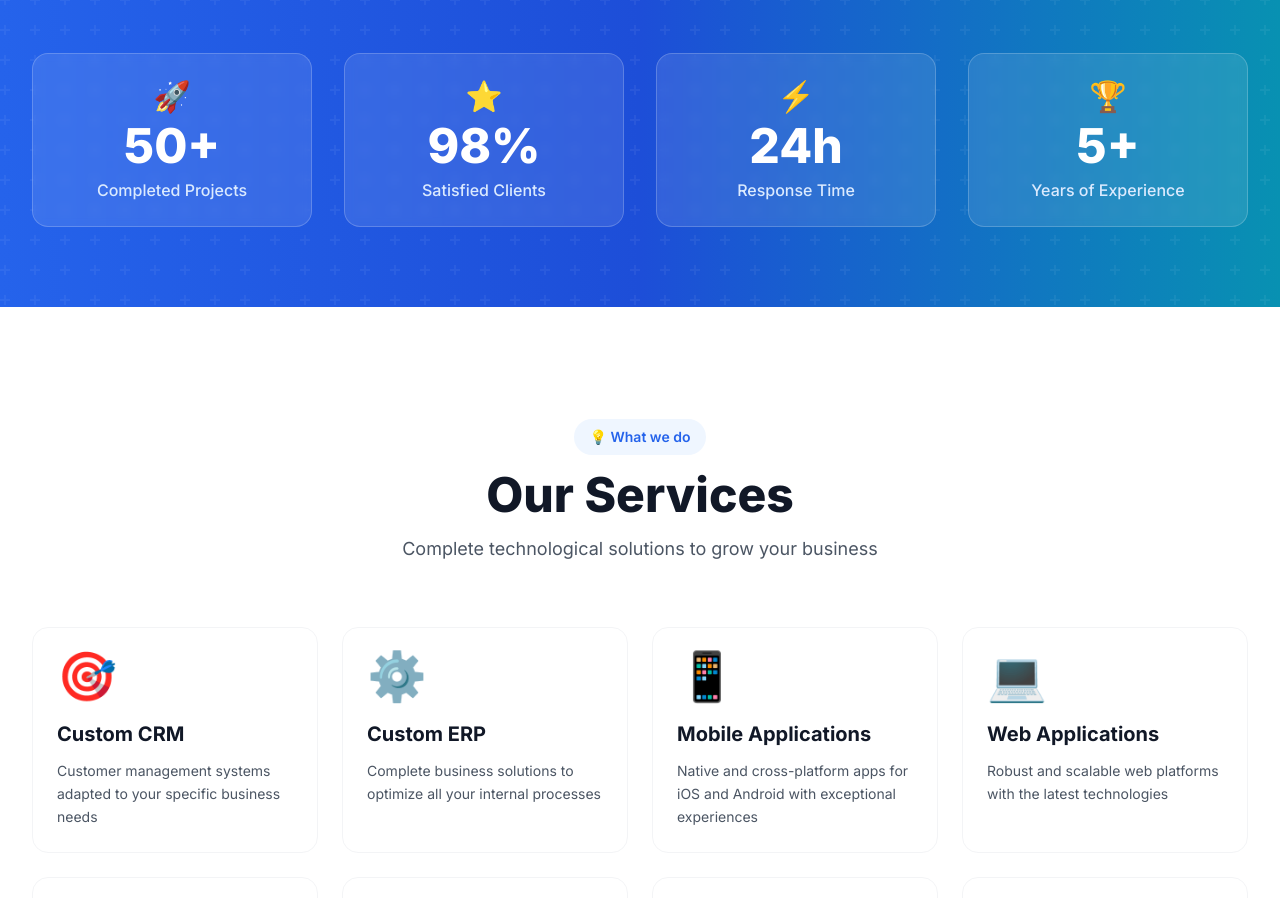
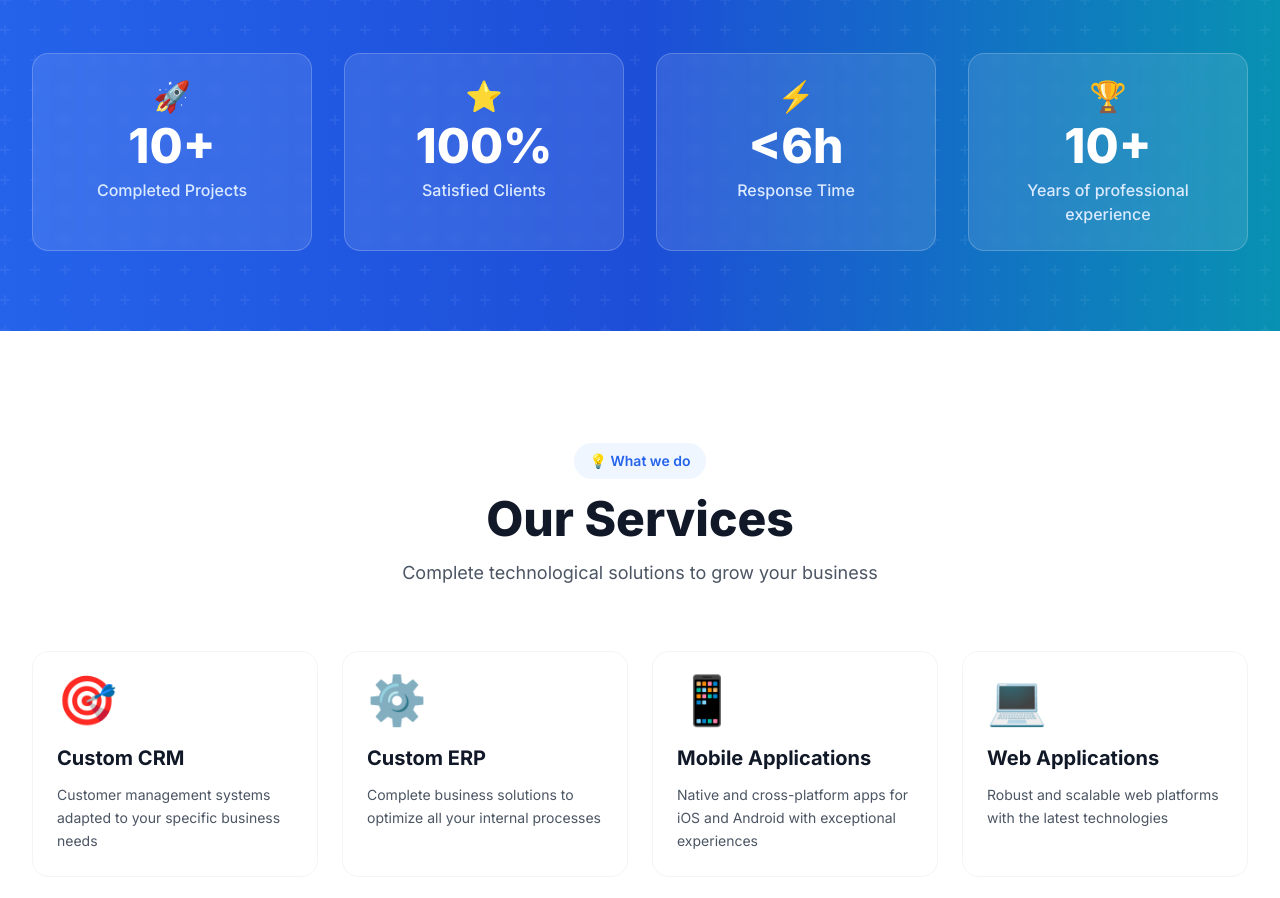
Before and after one commit to tohka53/techsolutios, an Angular app: page / in a window 1280 px wide. Shown: the part 1947-2845 px from the top of the page. Built offline with nearby package versions, Linux system fonts and the light colour scheme.

Commit message:
cambio tiempos

```diff
--- a/src/app/app.component.ts
+++ b/src/app/app.component.ts
@@ -184,23 +184,23 @@ export class AppComponent implements OnInit, OnDestroy {
   // Estadísticas
   stats = [
     {
-      number: '50+',
+      number: '10+',
       label: { es: 'Proyectos Completados', en: 'Completed Projects' },
       icon: '🚀'
     },
     {
-      number: '98%',
+      number: '100%',
       label: { es: 'Clientes Satisfechos', en: 'Satisfied Clients' },
       icon: '⭐'
     },
     {
-      number: '24h',
+      number: '<6h',
       label: { es: 'Tiempo de Respuesta', en: 'Response Time' },
       icon: '⚡'
     },
     {
-      number: '5+',
-      label: { es: 'Años de Experiencia', en: 'Years of Experience' },
+      number: '10+',
+      label: { es: 'Años de experiencia profesional', en: 'Years of professional experience' },
       icon: '🏆'
     }
   ];
```
